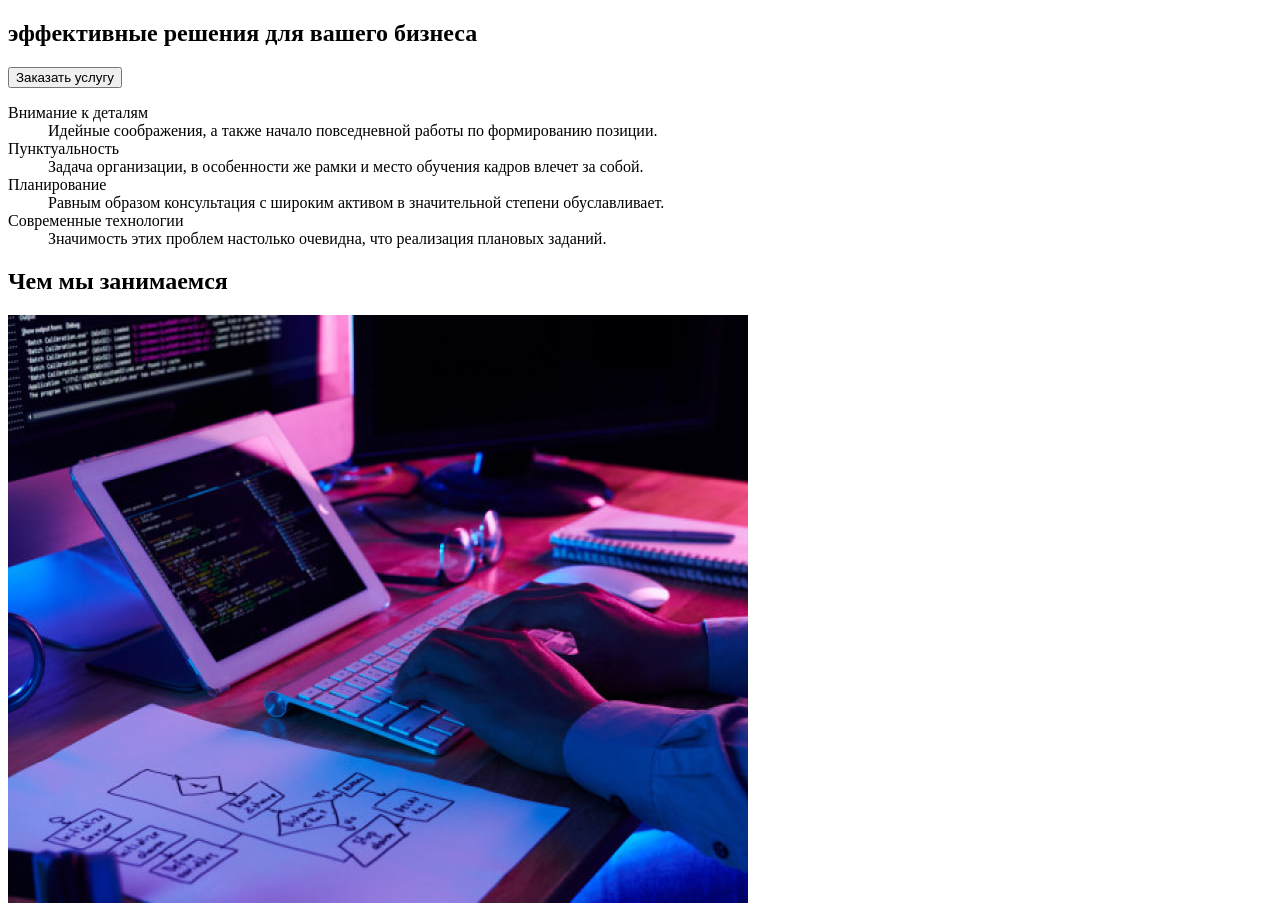
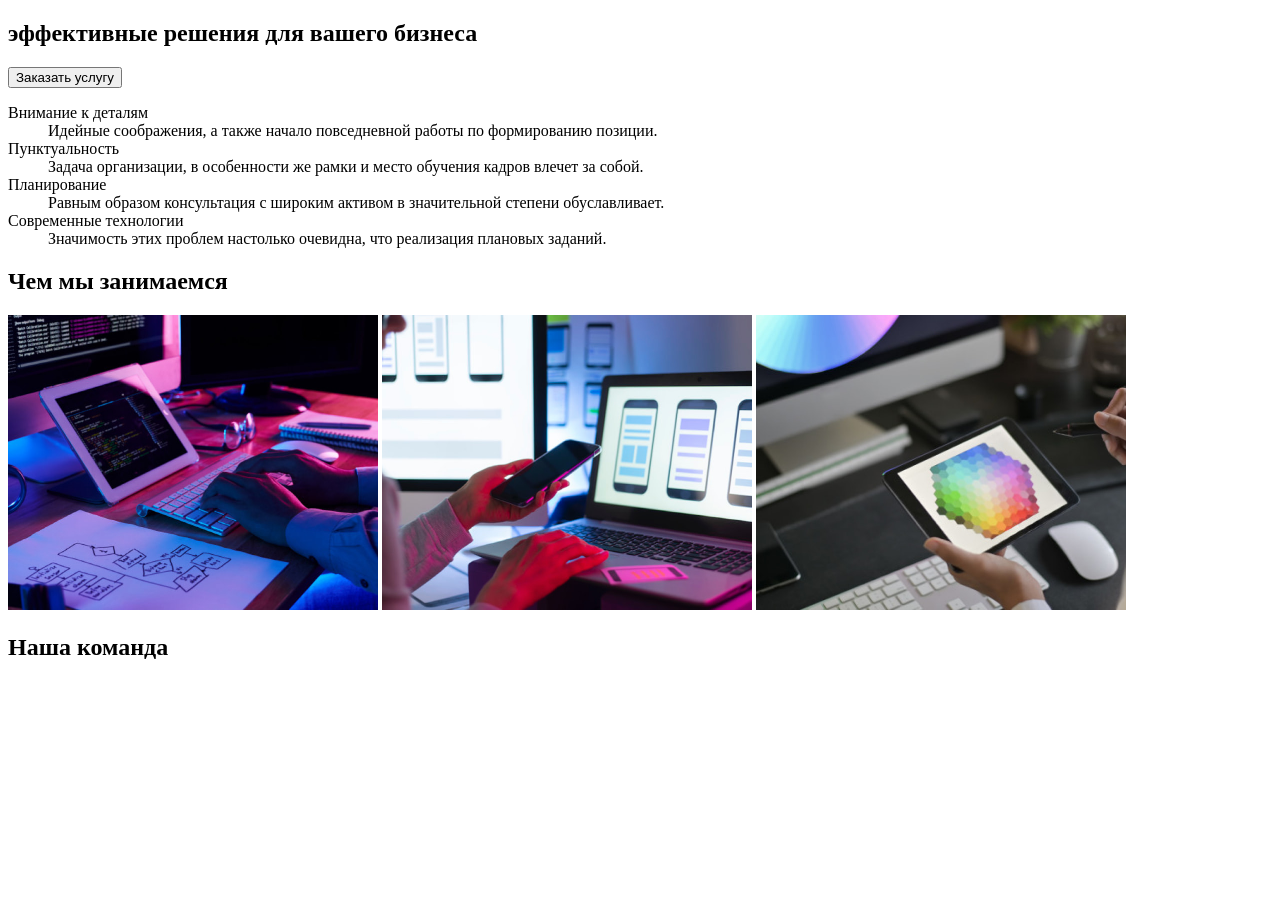
Before and after one commit to Andrey5353/goit-markup-hw-01, a plain HTML site: page index.html in a window 1280 px wide. Shown: the top 903 px of the page. After the commit the page ends 800 px from the top, so only its background shows below. Drawn offline with Linux system fonts and the light colour scheme.

Commit message:
Update index.html

```diff
--- a/index.html
+++ b/index.html
@@ -35,9 +35,9 @@
                 </dd>
              </dl>
              <h2>Чем мы занимаемся</h2>
-             <img src="./images/image.jpg" alt="человек работает на клавеатуре">
-             <img src="./images/image-2.jpg" alt="смартфон в руке человека седящего перед ноутбуком">
-             <img src="./images/image-3.jpg" alt="планшет с цветной картинкой в руках человека">
+             <img src="./images/image.jpg" width="370" height="295" alt="человек работает на клавеатуре" >
+             <img src="./images/image-2.jpg" width="370" height="295" alt="смартфон в руке человека седящего перед ноутбуком" >
+             <img src="./images/image-3.jpg" width="370" height="295" alt="планшет с цветной картинкой в руках человека" >
         </section>
         <section>
             <h2>Наша команда</h2>
```
